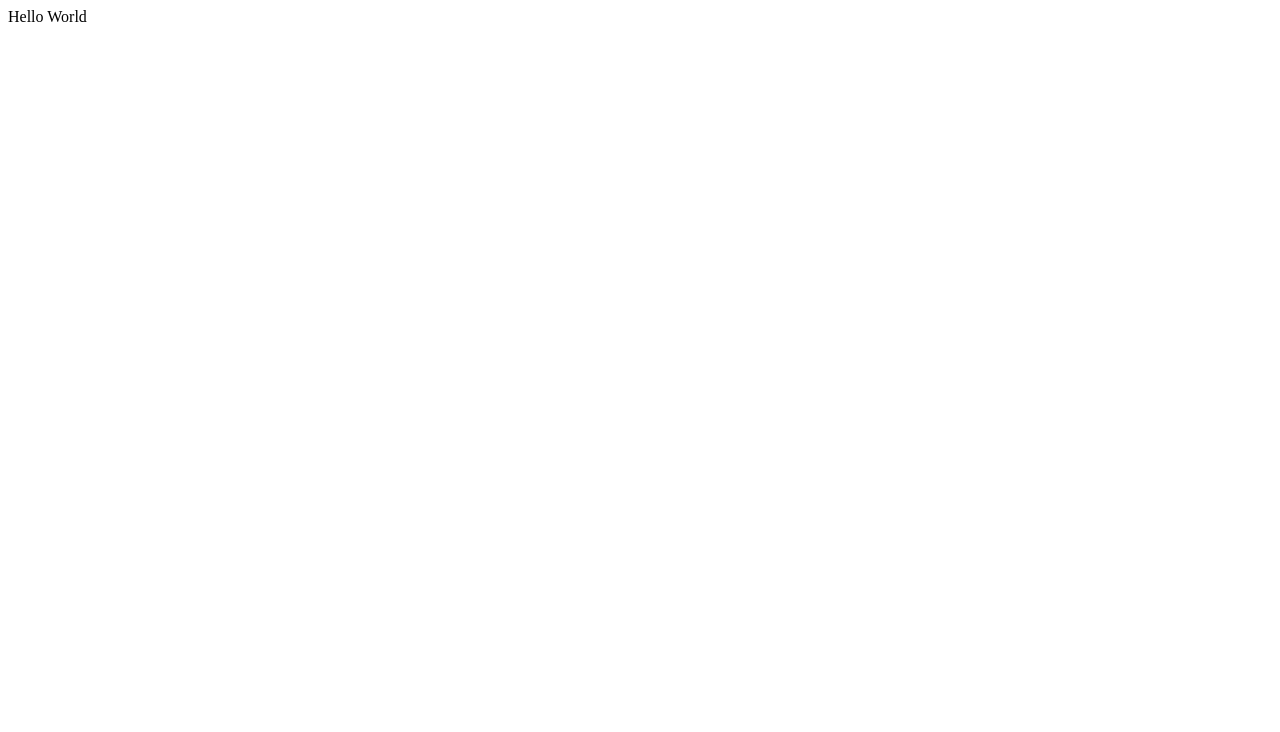
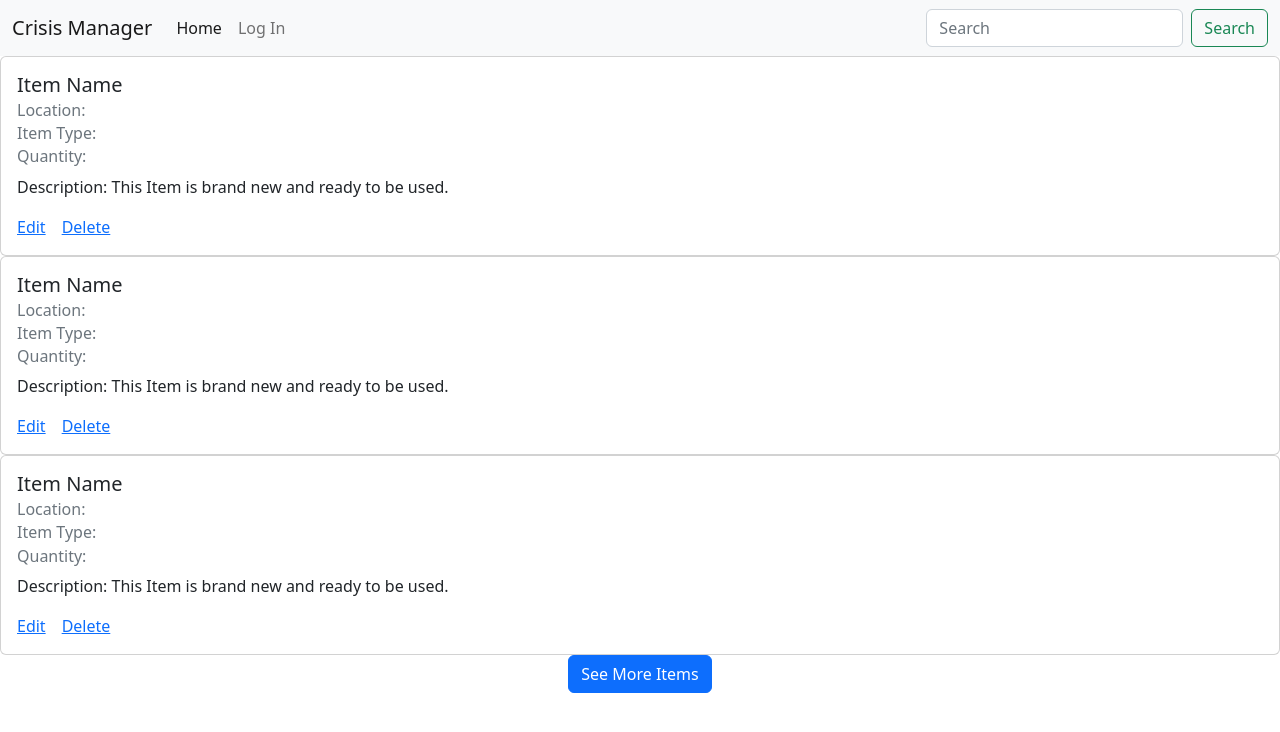
Before and after one commit to PTRI8PinkFairyArmadillo/crisismanager, a React app: page / in a window 1280 px wide. Built offline with nearby package versions, Linux system fonts and the light colour scheme.

Commit message:
created components and added bootstraps
Co-authored-by: Terry Park <37316422+tjpark95@users.noreply.github.com>
Co-authored-by: Marco Xu <106225683+marcoxulin@users.noreply.github.com>
Co-authored-by: Christopher Kim <101858037+christophminkim@users.noreply.github.com>

```diff
--- a/client/components/App.js
+++ b/client/components/App.js
@@ -1,7 +1,15 @@
 import React from 'react';
+import {Routes, Route, Link } from 'react-router-dom' ;
+import NavBar from './NavBar';
+import PostsContainer from './PostsContainer';
+import Footer from './Footer';
 
 const App = () => (
-  <div>Hello World</div>
+  <div>
+    <NavBar />
+    <PostsContainer />
+    <Footer />
+  </div>
 )
 
 export default App;
--- /dev/null
+++ b/client/components/Footer.js
@@ -0,0 +1,9 @@
+import React from 'react';
+
+const Footer = () => (
+  <div className="container col text-center">
+    <button type="button" class="btn btn-primary btn-md">See More Items</button>
+  </div>
+);
+
+export default Footer;
--- /dev/null
+++ b/client/components/NavBar.js
@@ -0,0 +1,29 @@
+import React from 'react';
+import {Routes, Route, Link } from 'react-router-dom' ;
+
+const NavBar = () => (
+    <nav class="navbar navbar-expand-lg bg-light">
+      <div class="container-fluid">
+        <a class="navbar-brand" href="#">Crisis Manager</a>
+        <button class="navbar-toggler" type="button" data-bs-toggle="collapse" data-bs-target="#navbarSupportedContent" aria-controls="navbarSupportedContent" aria-expanded="false" aria-label="Toggle navigation">
+        <span class="navbar-toggler-icon"></span>
+        </button>
+        <div class="collapse navbar-collapse" id="navbarSupportedContent">
+          <ul class="navbar-nav me-auto mb-2 mb-lg-0">
+          <li class="nav-item">
+          <a class="nav-link active" aria-current="page" href="#">Home</a>
+          </li>
+          <li class="nav-item">
+          <a class="nav-link" href="#">Log In</a>
+        </li>
+      </ul>
+      <form class="d-flex" role="search">
+        <input class="form-control me-2" type="search" placeholder="Search" aria-label="Search"></input>
+        <button class="btn btn-outline-success" type="submit">Search</button>
+      </form>
+    </div>
+  </div>
+</nav>
+);
+
+export default NavBar;
--- /dev/null
+++ b/client/components/Post.js
@@ -0,0 +1,19 @@
+import React from 'react';
+import {Routes, Route, Link } from 'react-router-dom' ;
+
+const Post = () => (
+    // <div>In the Post</div>
+    <div class="card">
+      <div class="card-body">
+        <h5 class="card-title">Item Name</h5>
+        <h6 class="card-subtitle mb-2 text-muted">Location:</h6>
+        <h6 class="card-subtitle mb-2 text-muted">Item Type:</h6>
+        <h6 class="card-subtitle mb-2 text-muted">Quantity:</h6>
+        <p class="card-text">Description: This Item is brand new and ready to be used.</p>
+        <a href="#" class="card-link">Edit</a>
+        <a href="#" class="card-link">Delete</a>
+      </div>
+    </div>
+  );
+
+  export default Post
--- /dev/null
+++ b/client/components/PostsContainer.js
@@ -0,0 +1,13 @@
+import React from 'react';
+import {Routes, Route, Link } from 'react-router-dom' ;
+import Post from './Post';
+
+const PostsContainer = () => (
+  <div>
+    <Post />
+    <Post />
+    <Post />
+  </div>
+);
+
+export default PostsContainer
--- a/client/index.html
+++ b/client/index.html
@@ -4,6 +4,7 @@
         <meta name="viewport" content="initial-scale=1.0">
         <meta charset="UTF-8">
         <title>Pink Fairy Armadillo</title>
+        <link href="https://cdn.jsdelivr.net/npm/bootstrap@5.2.1/dist/css/bootstrap.min.css" rel="stylesheet" integrity="sha384-iYQeCzEYFbKjA/T2uDLTpkwGzCiq6soy8tYaI1GyVh/UjpbCx/TYkiZhlZB6+fzT" crossorigin="anonymous">
     </head>
     <body>
         <div id="app"></div>
--- a/package.json
+++ b/package.json
@@ -19,6 +19,7 @@
   },
   "homepage": "https://github.com/PTRI8PinkFairyArmadillo/crisismanager#readme",
   "dependencies": {
+    "bootstrap": "^5.2.1",
     "dotenv": "^16.0.2",
     "express": "^4.18.1",
     "mongoose": "^6.6.2",
```
Also changed, not shown: 1 other file.
